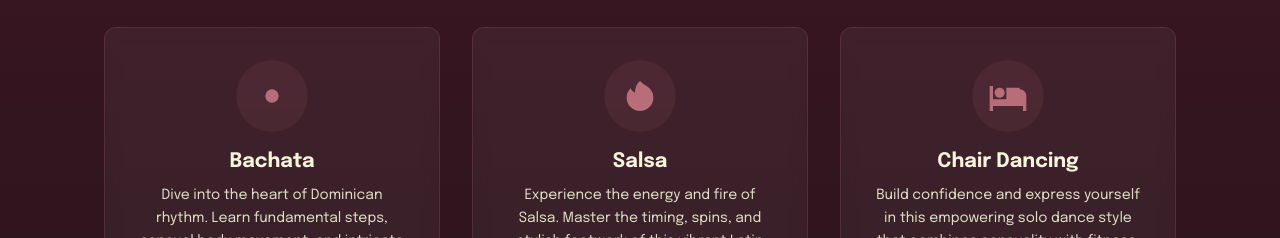
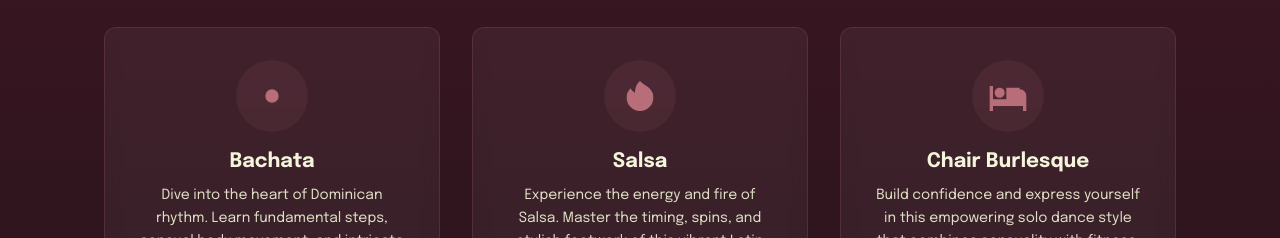
Before and after one commit to targerian/bachagata, a Next.js app: page / in a window 1280 px wide. Shown: the part 1613-1851 px from the top of the page. Built offline with nearby package versions, Linux system fonts and the light colour scheme; no server answers; the database is empty.

Commit message:
rename dancing chair to dancing something :D

```diff
--- a/inspiration/home-page/code.html
+++ b/inspiration/home-page/code.html
@@ -138,7 +138,7 @@
 <div class="p-4 bg-rose-gold/10 rounded-full mb-4">
 <span class="material-symbols-outlined text-rose-gold text-4xl">chair</span>
 </div>
-<h3 class="text-xl font-bold text-cream mb-2">Chair Dancing</h3>
+<h3 class="text-xl font-bold text-cream mb-2">Chair Burlesque</h3>
 <p class="text-center text-cream/80 text-sm leading-relaxed">
                             Build confidence and express yourself in this empowering solo dance style that combines sensuality with fitness.
                         </p>
--- a/src/pages/classes.tsx
+++ b/src/pages/classes.tsx
@@ -1,12 +1,12 @@
+import { SEO } from "@/common/components";
 import { ClassesScreen } from "@/screens/classes/classes.screen";
-import { SEO } from "@/common/components";
 
 export default function Classes() {
   return (
     <>
       <SEO
         title="Dance Classes & Booking"
-        description="Book your bachata, salsa, or chair dancing class with Looci. Choose from our class schedule and start your dance journey today."
+        description="Book your bachata, salsa, or Chair Burlesque class with Looci. Choose from our class schedule and start your dance journey today."
         canonical="https://bachagata.vercel.app/classes"
       />
       <ClassesScreen />
--- a/src/pages/contact.tsx
+++ b/src/pages/contact.tsx
@@ -1,12 +1,12 @@
+import { SEO } from "@/common/components";
 import { ContactScreen } from "@/screens/contact/contacts.screen";
-import { SEO } from "@/common/components";
 
 export default function Contact() {
   return (
     <>
       <SEO
         title="Contact Us"
-        description="Get in touch with Luci Latin Dance School. Have questions about our bachata, salsa, or chair dancing classes? We'd love to hear from you."
+        description="Get in touch with Luci Latin Dance School. Have questions about our bachata, salsa, or Chair Burlesque classes? We'd love to hear from you."
         canonical="https://bachagata.vercel.app/contact"
       />
       <ContactScreen />
--- a/src/pages/index.tsx
+++ b/src/pages/index.tsx
@@ -1,6 +1,6 @@
+import Head from "next/head";
+import { SEO } from "@/common/components";
 import { HomeScreen } from "@/screens/home/home.screen";
-import { SEO } from "@/common/components";
-import Head from "next/head";
 
 export default function Home() {
   const structuredData = {
@@ -8,7 +8,7 @@ export default function Home() {
     "@type": ["DanceSchool", "SportsActivityLocation"],
     name: "Luci Latin Dance School",
     description:
-      "Professional bachata, salsa, and chair dancing classes with Looci, an experienced instructor dedicated to sharing the joy of Latin dance.",
+      "Professional bachata, salsa, and Chair Burlesque classes with Looci, an experienced instructor dedicated to sharing the joy of Latin dance.",
     url: "https://bachagata.vercel.app/",
     image: "https://bachagata.vercel.app/images/lucy/photoshoot-2.webp",
     instructor: {
@@ -16,7 +16,7 @@ export default function Home() {
       name: "Looci",
       jobTitle: "Professional Bachata Instructor",
       description:
-        "With over a decade of experience teaching bachata, salsa, and chair dancing.",
+        "With over a decade of experience teaching bachata, salsa, and Chair Burlesque.",
     },
     offers: {
       "@type": "Offer",
@@ -35,7 +35,7 @@ export default function Home() {
         },
         {
           "@type": "Service",
-          name: "Chair Dancing Classes",
+          name: "Chair Burlesque Classes",
           description:
             "Build confidence and express yourself in this empowering solo dance style.",
         },
@@ -46,13 +46,14 @@ export default function Home() {
   return (
     <>
       <SEO
-        title="Luci Latin Dance School | Bachata, Salsa & Chair Dancing Classes"
-        description="Transform your dance with Looci, a professional bachata instructor with over a decade of experience. Learn bachata, salsa, and chair dancing in a supportive, fun atmosphere."
+        title="Looci Bachagata | Bachata, Salsa & Chair Burlesque Classes"
+        description="Transform your dance with Looci, a professional bachata instructor with over a decade of experience. Learn bachata, salsa, and Chair Burlesque in a supportive, fun atmosphere."
         canonical="https://bachagata.vercel.app/"
       />
       <Head>
         <script
           type="application/ld+json"
+          // biome-ignore lint/security/noDangerouslySetInnerHtml: Safe - Structured data from trusted source for SEO
           dangerouslySetInnerHTML={{ __html: JSON.stringify(structuredData) }}
         />
       </Head>
--- a/src/screens/home/home.screen.tsx
+++ b/src/screens/home/home.screen.tsx
@@ -170,7 +170,7 @@ export const HomeScreen: React.FC = () => {
           <path d="M7 13c1.66 0 3-1.34 3-3S8.66 7 7 7s-3 1.34-3 3 1.34 3 3 3zm12-6h-8v7H3V6H1v15h2v-3h18v3h2v-9c0-2.21-1.79-4-4-4z" />
         </svg>
       ),
-      title: "Chair Dancing",
+      title: "Chair Burlesque",
       description:
         "Build confidence and express yourself in this empowering solo dance style that combines sensuality with fitness.",
     },
```
Also changed, not shown: 1 other file (tests, documents, lock files or other folders).
